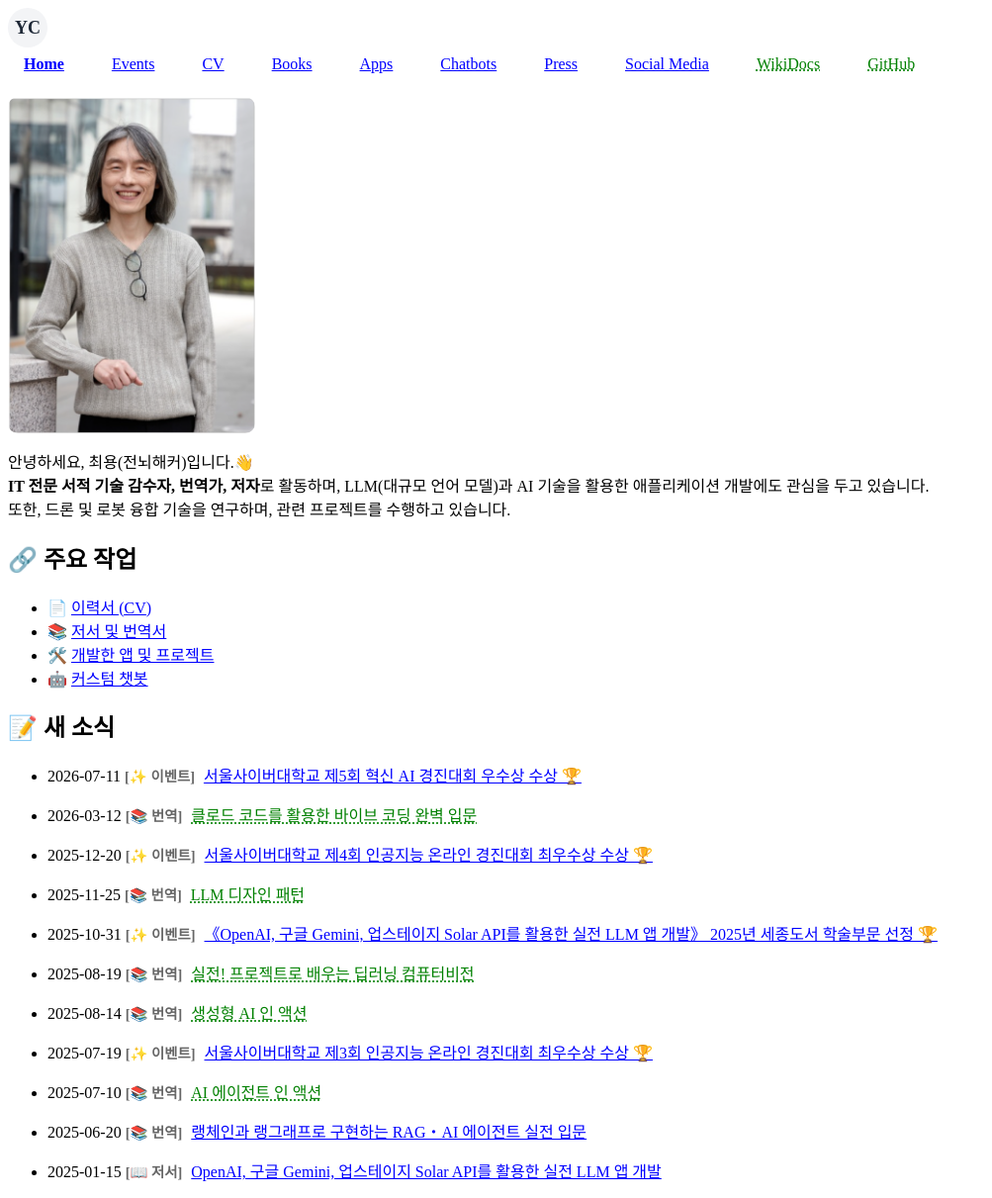
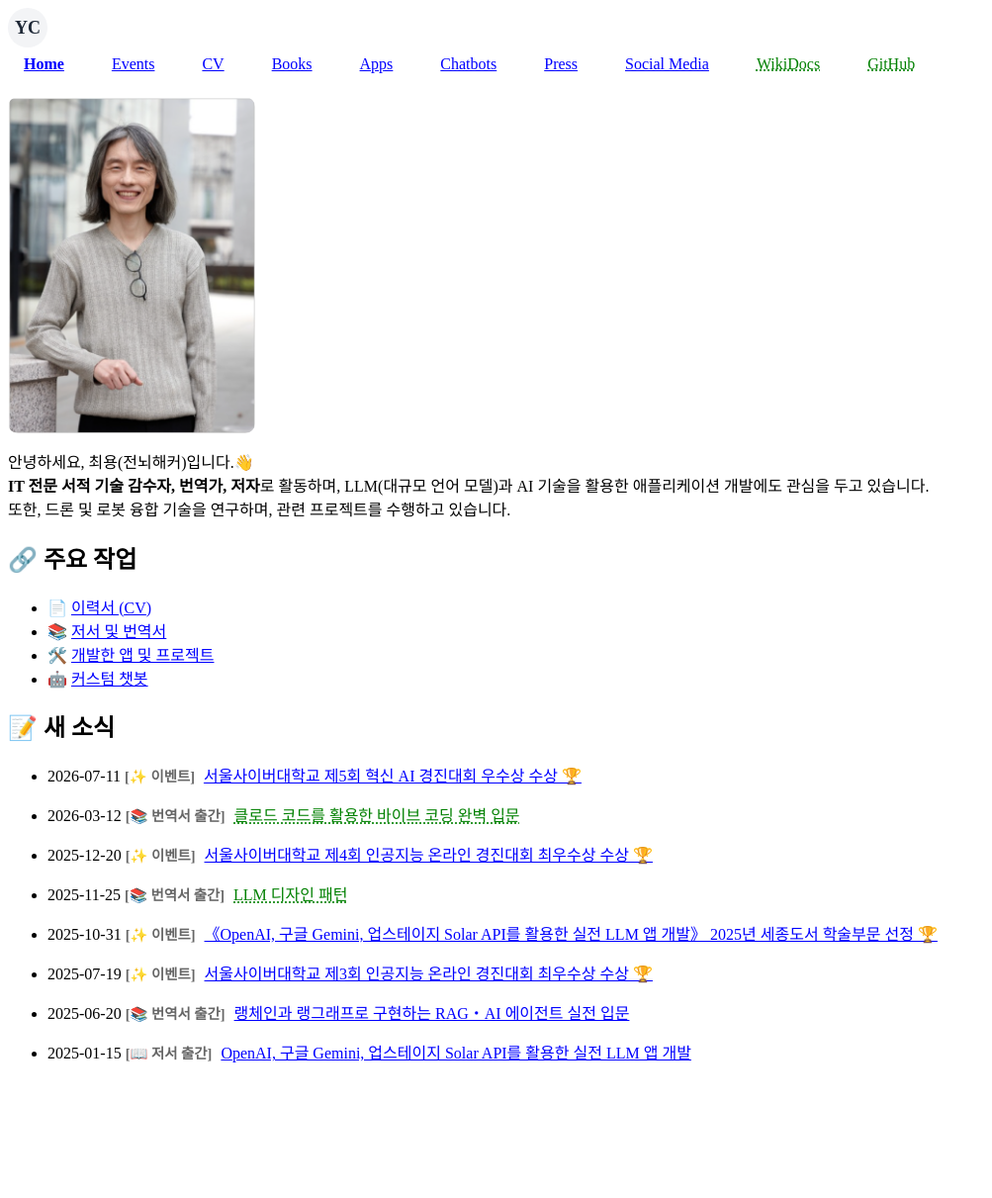
Before and after one commit to ychoi-kr/ychoi.kr, a Jekyll site: the page built from index.md, in a window 1280 px wide. Shown: the whole page at 99% size, without its empty margins (0-1003 px from the left). Built offline with Jekyll 4.4.1, drawn with Linux system fonts in a browser that asks for light colours; after the commit the page ends 1091 px from its top, so only the background shows below that.

Commit message:
fix: correct home news feed labels and exclude review/proofread books
The feed mislabeled technical-review/proofread books as translations
because the reviewed-vs-translated heuristic (link contains "reviewed")
never matched any data. Exclude review/proofread books from the feed
entirely, since credit attribution is uncertain, and append "출간" to the
저서/번역서 labels so each item reads as a publication event.

Co-Authored-By: Claude Opus 4.8 (1M context) <noreply@anthropic.com>

```diff
--- a/_data/reviewed_books.yml
+++ b/_data/reviewed_books.yml
@@ -221,7 +221,6 @@
   awards:
     - "2025년 세종도서 학술부문 선정"
 - title: AI 에이전트 인 액션
-  show_on_home: true
   subtitle: 설계와 구현, 배포까지, 그동안 궁금했던 AI 에이전트 개발의 모든 것
   authors: 마이클 래넘
   translator: 류광, 307번역랩
@@ -229,7 +228,6 @@
   date: 2025-07-10
   link: https://wikibook.co.kr/ai-agents/
 - title: 생성형 AI 인 액션
-  show_on_home: true
   subtitle: 마이크로소프트 AI 전문가가 알려주는 엔터프라이즈 생성형 AI 실전 가이드
   authors: 아미트 바리
   translator: 이준
@@ -237,7 +235,6 @@
   date: 2025-08-14
   link: https://wikibook.co.kr/gai-in-action/
 - title: 실전! 프로젝트로 배우는 딥러닝 컴퓨터비전
-  show_on_home: true
   subtitle: 영상분석 이론부터 엔비디아 젯슨 나노를 활용한 자율주행 실습까지
   authors: 김혜진, 왕진영
   publisher: 위키북스
--- a/index.md
+++ b/index.md
@@ -24,9 +24,8 @@ permalink: /
 {% assign events = site.data.events %}
 {% assign authored = site.data.authored_books %}
 {% assign translated = site.data.translated_books %}
-{% assign reviewed = site.data.reviewed_books %}
 
-{% assign all_news = events | concat: authored | concat: translated | concat: reviewed | sort: "date" | reverse %}
+{% assign all_news = events | concat: authored | concat: translated | sort: "date" | reverse %}
 
 {% for item in all_news %}
 {% if item.show_on_home %}
@@ -36,15 +35,11 @@ permalink: /
 {% assign url = "/events/#" | append: date_str %}
 {% assign label = "✨ 이벤트" %}
 {% elsif item.authors %}
-{% if item.link contains "reviewed" or item.role == "review" %}
-{% assign label = "🧐 기술검토" %}
-{% else %}
-{% assign label = "📚 번역" %}
-{% endif %}
+{% assign label = "📚 번역서 출간" %}
 {% assign title = item.title %}
 {% assign url = item.link %}
 {% else %}
-{% assign label = "📖 저서" %}
+{% assign label = "📖 저서 출간" %}
 {% assign title = item.title %}
 {% assign url = item.link %}
 {% endif %}
```
